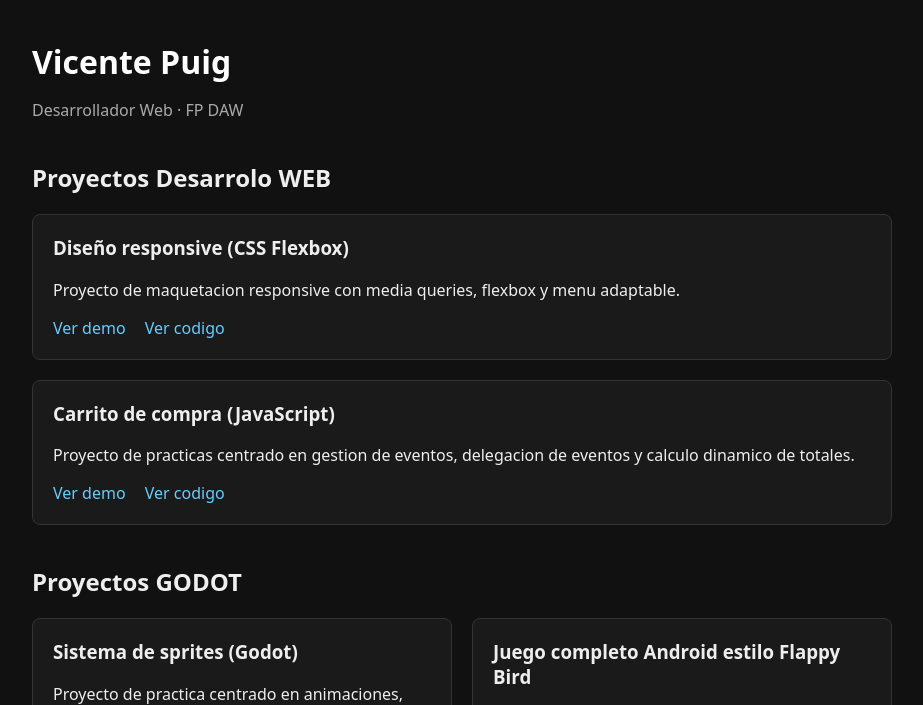
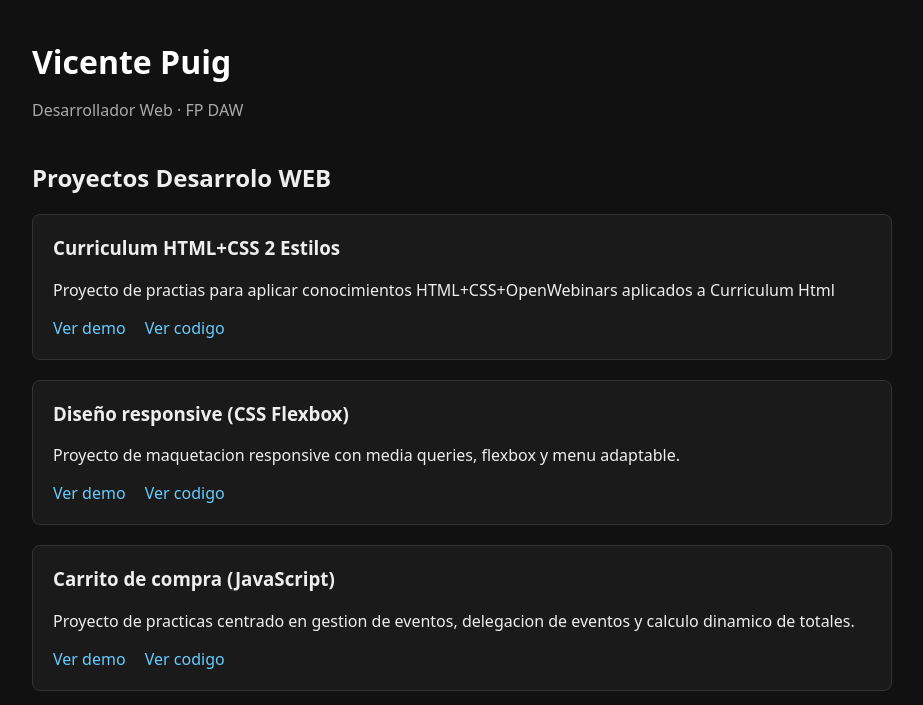
Before and after one commit to VicenPuig/vicenpuig.github.io, a plain HTML site: page index.html in a window 1280 px wide. Shown: the top 705 px of the page, without its empty margins (178-1101 px from the left). Drawn offline with Linux system fonts and the light colour scheme.

Commit message:
Update index.html

```diff
--- a/index.html
+++ b/index.html
@@ -15,6 +15,14 @@
 
   <h2>Proyectos Desarrolo WEB</h2>
 
+  <div class="proyecto">
+    <h3>Curriculum HTML+CSS 2 Estilos</h3>
+    <p>
+      Proyecto de practias para aplicar conocimientos HTML+CSS+OpenWebinars aplicados a Curriculum Html
+    </p>
+    <a href="https://vicenpuig.github.io/curriculum-html-2estilos">Ver demo</a>
+    <a href="https://github.com/vicenpuig/curriculum-html-2estilos">Ver codigo</a>
+  </div>
   <div class="proyecto">
     <h3>Diseño responsive (CSS Flexbox)</h3>
     <p>
```
